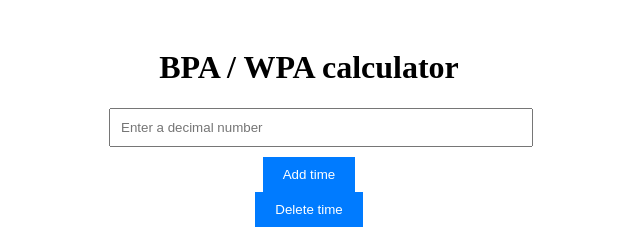
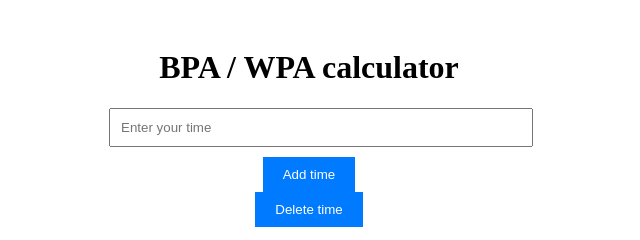
Before and after one commit to hundertzwoelf/cubingcalculator, a plain HTML site: page index.html in a window 1280 px wide. Shown: the top 240 px of the page, 331-971 px from the left. Drawn offline with Linux system fonts and the light colour scheme.

Commit message:
Change text field label

```diff
--- a/index.html
+++ b/index.html
@@ -11,7 +11,7 @@
         <div class="container">
             <h1>BPA / WPA calculator</h1>
             <form id="calculatorForm">
-                <input type="text" id="inputValue" placeholder="Enter a decimal number" autocomplete="off">
+                <input type="text" id="inputValue" placeholder="Enter your time" autocomplete="off">
                 <button type="submit">Add time</button>
             </form>
             <button id="deleteLast">Delete time</button>
```
